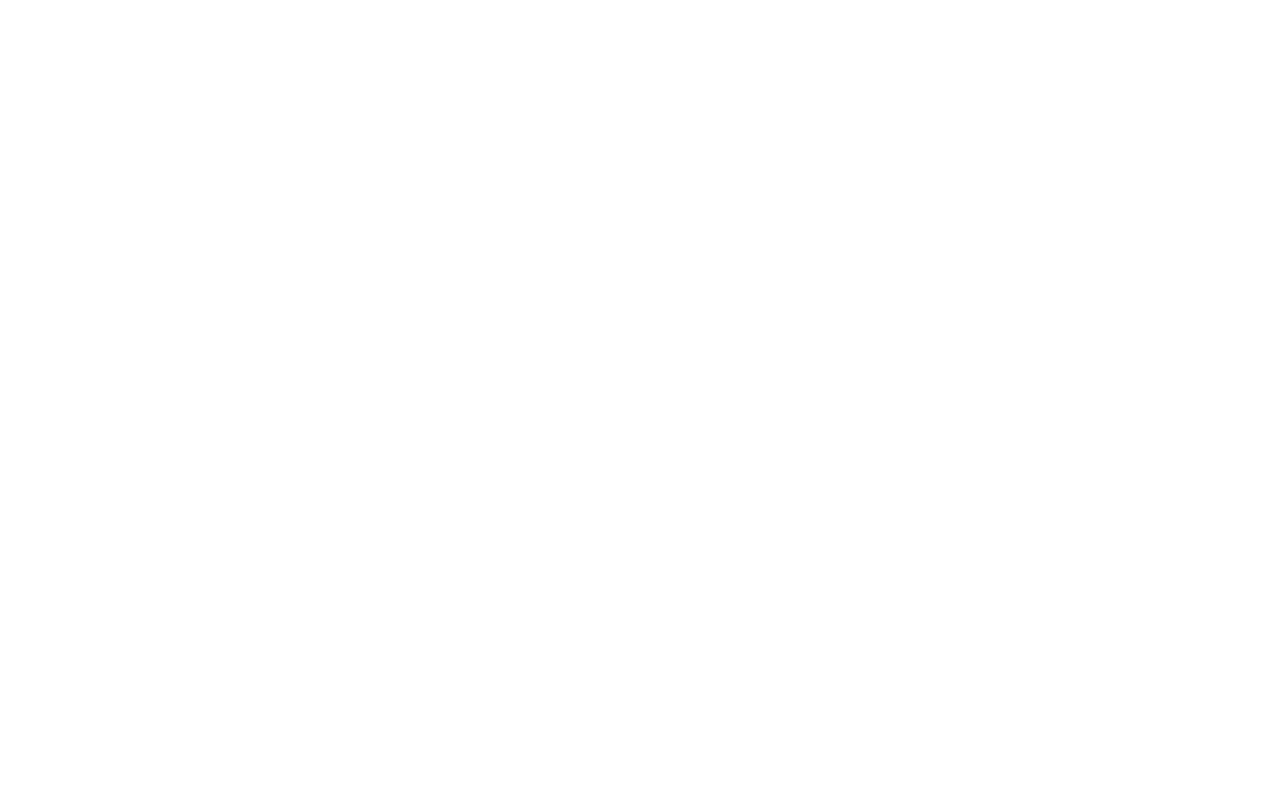
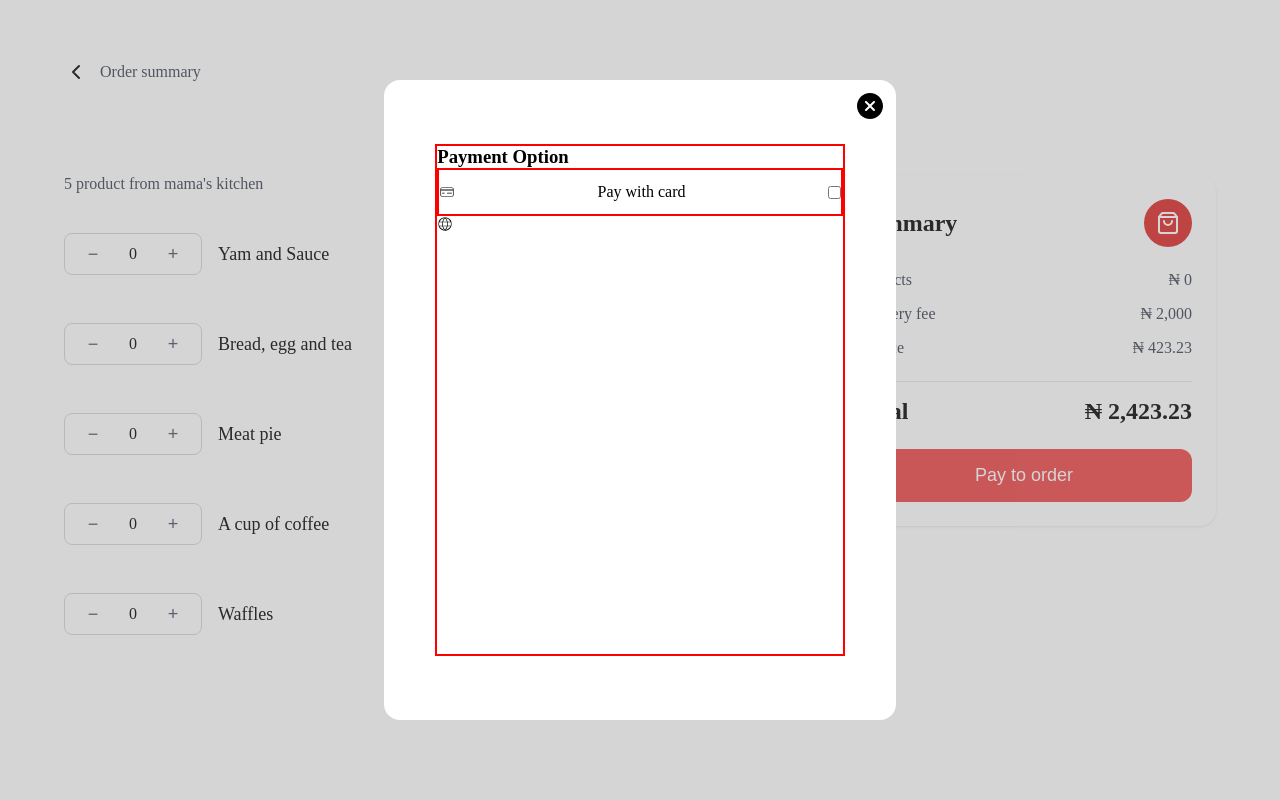
Before and after one commit to Theoneandonlyajcool/Go-Meal, a React (Vite) app: page /payment in a window 1280 px wide. Before the commit this address had no page. Shown: the top 800 px of the page. Built offline with nearby package versions, Linux system fonts and the light colour scheme.

Commit message:
Worked on the routing to diffrent pages

```diff
--- a/src/Components/Akeem_Pages/DeliveryPaymentForm.css
+++ b/src/Components/Akeem_Pages/DeliveryPaymentForm.css
@@ -70,12 +70,12 @@
   display: flex;
   align-items: center;
   justify-content: space-between;
-  border: 2px solid #e5e7eb;
+  /* border: 2px solid #e5e7eb; */
   border-radius: 8px;
   padding: 16px 20px;
   cursor: pointer;
   background-color: white;
-  max-width: 730px;
+  max-width: 500px;
   margin-bottom: 8px;
 }
 
--- a/src/Components/Akeem_Pages/DeliveryPaymentForm.jsx
+++ b/src/Components/Akeem_Pages/DeliveryPaymentForm.jsx
@@ -2,11 +2,12 @@ import React, { useState } from "react";
 import { MapPin, Smartphone, CreditCard, ChevronDown } from "lucide-react";
 import "./DeliveryPaymentForm.css";
 import Location_Modal from "../Location_Modal/Location_Modal";
+import PaymentModal from "../../Components/PaymentModal/PaymentModal";
 
 export default function DeliveryPaymentForm() {
   const [location, setLocation] = useState(false);
   const [phone, setPhone] = useState("Add your phone number");
-  const [paymentMethod, setPaymentMethod] = useState("");
+  const [ShowPaymentModal, SetShowPaymentModal] = useState(true);
 
   return (
     <div className="container">
@@ -49,6 +50,10 @@ export default function DeliveryPaymentForm() {
           <ChevronDown size={20} color="#000" />
         </div>
 
+        {ShowPaymentModal && (
+          <PaymentModal closePaymentModal={SetShowPaymentModal} />
+        )}
+
         <p className="required-text">Required field</p>
       </div>
     </div>
--- /dev/null
+++ b/src/Components/PaymentModal/PaymentModal.css
@@ -0,0 +1,30 @@
+.payment_cont {
+  background-color: rgba(128, 128, 128, 0.331);
+  position: fixed;
+  top: 0;
+  left: 0;
+  height: 100vh;
+  width: 100%;
+  display: flex;
+  align-items: center;
+  justify-content: center;
+}
+
+.payment_child {
+  background-color: white;
+  border-radius: 1rem;
+  position: relative;
+  height: 80%;
+  width: 40%;
+  display: flex;
+  justify-content: center;
+  align-items: center;
+}
+
+.payment_content {
+  border: 2px solid red;
+  height: 100%;
+  max-height: 80%;
+  width: 100%;
+  max-width: 80%;
+}
--- /dev/null
+++ b/src/Components/PaymentModal/PaymentModal.jsx
@@ -0,0 +1,57 @@
+import "./PaymentModal.css";
+import { CiCreditCard1 } from "react-icons/ci";
+import { IoIosCloseCircle } from "react-icons/io";
+import { CiGlobe } from "react-icons/ci";
+
+const PaymentModal = () => {
+  return (
+    <div className="payment_cont">
+      <div className="payment_child">
+        {/* Close modal */}
+
+        <IoIosCloseCircle
+          style={{
+            fontSize: "2rem",
+            position: "absolute",
+            top: "10px",
+            right: "10px",
+            cursor: "pointer",
+          }}
+        />
+
+        {/*  */}
+
+        <div className="payment_content">
+          {/* Heading */}
+          <h3>Payment Option</h3>
+
+          {/* options */}
+          <div
+            style={{
+              border: "2px solid red",
+              height: "3rem",
+              display: "flex",
+              justifyContent: "space-between",
+              alignItems: "center",
+            }}
+          >
+            <CiCreditCard1 />
+
+            <p>Pay with card</p>
+
+            <input type="checkbox" />
+          </div>
+
+          {/* Globe */}
+          <div>
+            <CiGlobe />
+          </div>
+        </div>
+
+        {/*  */}
+      </div>
+    </div>
+  );
+};
+
+export default PaymentModal;
--- a/src/Components/SignIn_Modal/SignInModal.jsx
+++ b/src/Components/SignIn_Modal/SignInModal.jsx
@@ -17,6 +17,10 @@ const SignInModal = ({ closeSignInModal, openSignUpModal }) => {
     if (SignInInputValues.email == "") {
       toast.error("email is required");
     }
+
+    // if(){
+
+    // }
   };
 
   const HandleSubmit = (e) => {
--- a/src/Routes/Router.jsx
+++ b/src/Routes/Router.jsx
@@ -19,7 +19,7 @@ const Router = () => {
           <Route path="/mama" element={<MamaKitchen />}></Route>
           <Route path="/preffered" element={<PreferredKitchen />}></Route>
           <Route path="/Rennes" element={<RennesKitchen />}></Route>
-          <Route path="/KitchenPay" element={<AkeemKitchens />}></Route>
+          <Route path="/payment" element={<AkeemKitchens />}></Route>
         </Routes>
       </BrowserRouter>
     </div>
```
Also changed, not shown: src/Pages/PreferredKitchen.jsx (+85 -201 lines).
